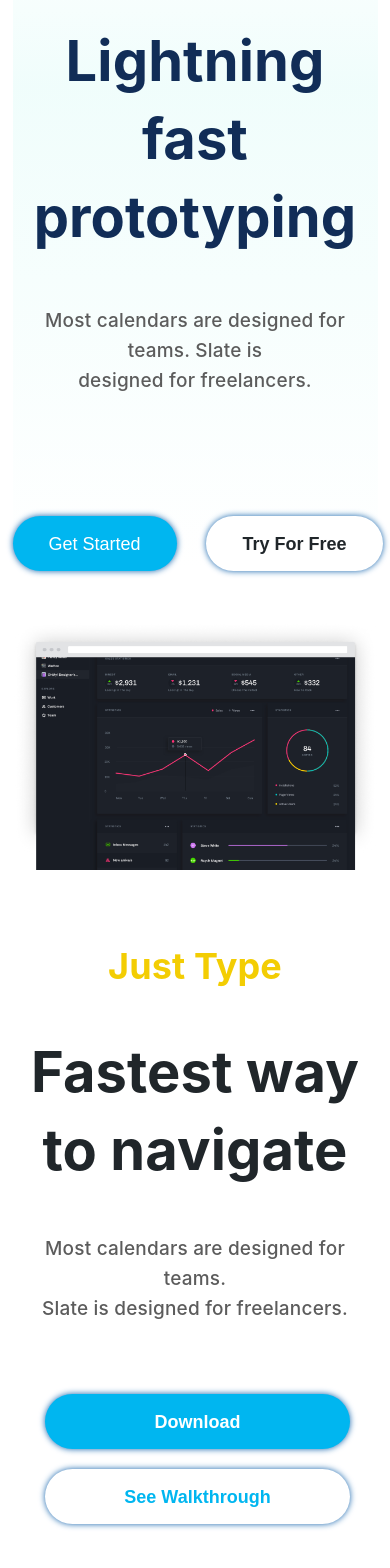
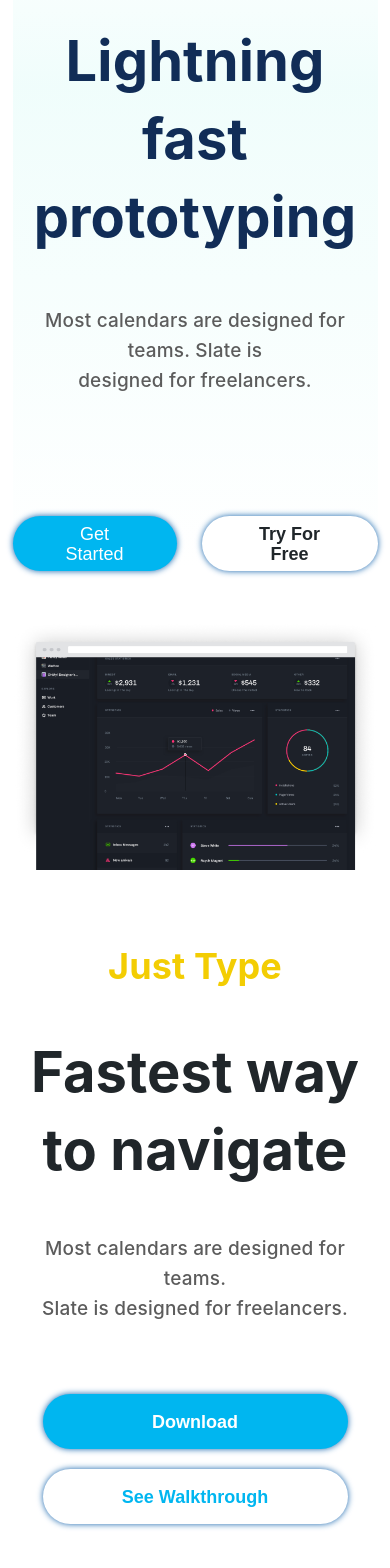
Before and after one commit to cselekk97/landing-page-work, a Next.js app: page / in a window 390 px wide. Shown: the part 184-1752 px from the top of the page. Built offline with nearby package versions, Linux system fonts and the light colour scheme.

Commit message:
fix responsive buttons&1st content

```diff
--- a/components/contents/1-content/cont-buttons.module.css
+++ b/components/contents/1-content/cont-buttons.module.css
@@ -1,12 +1,9 @@
 .contentButtons {
   display: flex;
   flex-direction: column;
-  width: 370px;
-  margin: 0 auto;
   margin-top: 70px;
   align-items: center;
   order: 1;
-
 
 }
 
@@ -25,6 +22,8 @@
 @media (--t) {
   .contentButtons {
     flex-direction: row;
+    margin-right: auto;
+    margin-left: auto;
   }
   .firstBtn{
     margin-right: 20px;
--- a/components/contents/1-content/first-content.module.css
+++ b/components/contents/1-content/first-content.module.css
@@ -2,4 +2,6 @@
     padding: 70px 0px;
     background-color: transparent;
     order: 1;
+    display: flex;
+    flex-direction: column;
 }
--- a/components/header/header-buttons.module.css
+++ b/components/header/header-buttons.module.css
@@ -2,7 +2,6 @@
     display: flex;
     flex-direction: row;
     order: 2;
-   width: 370px;
    margin-left: auto;
    margin-right: auto;
    align-items: center;
@@ -10,12 +9,12 @@
 }
 
 .getStarted{
-    margin-right: auto;
-
+    margin-right: 25px;
+    /* padding: 0px 25px; */
 }
 
 .try{
-
+    /* padding: 0px 25px; */
 }
 
 @media (--t) {
```
